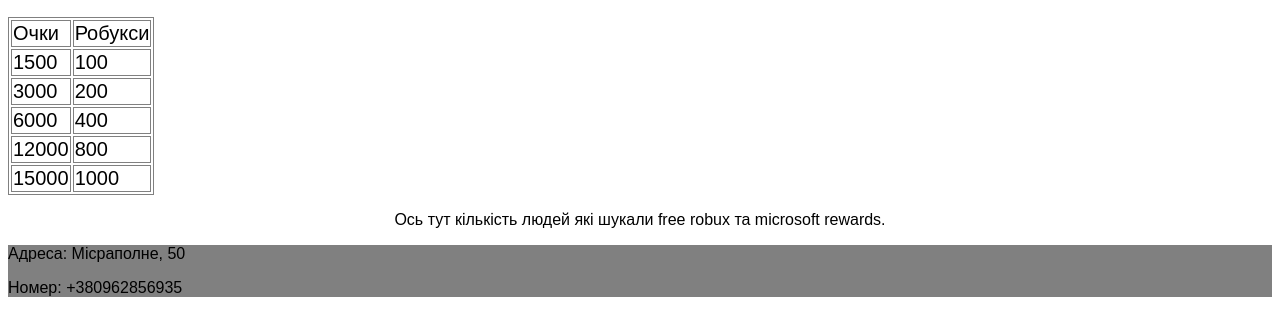
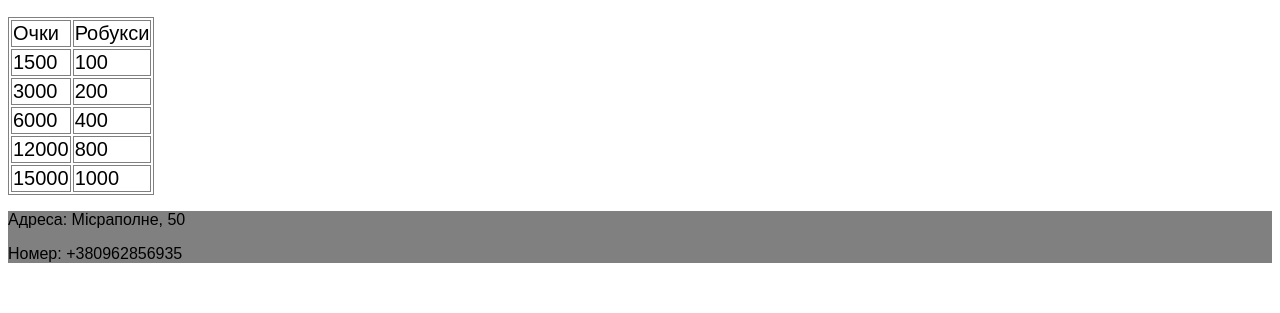
Before and after one commit to misterminefort/misterminefort.github.io, a plain HTML site: page index.html in a window 1280 px wide. Shown: the part 619-932 px from the top of the page. After the commit the page ends 898 px from the top, so only its background shows below. Drawn offline with Linux system fonts and the light colour scheme; a script that the page names is missing.

Commit message:
Update index.html

```diff
--- a/index.html
+++ b/index.html
@@ -39,9 +39,6 @@
                 </tr>
 
             </table>
-            <p>Ось тут кількість людей які шукали free robux та microsoft rewards.</p>
-            <script type="text/javascript" src="https://ssl.gstatic.com/trends_nrtr/3826_RC01/embed_loader.js"></script> <script type="text/javascript"> trends.embed.renderExploreWidget("TIMESERIES", {"comparisonItem":[{"keyword":"free robux","geo":"","time":"now 1-d"},{"keyword":"microsoft rewards","geo":"","time":"now 1-d"}],"category":0,"property":""}, {"exploreQuery":"date=now%201-d&q=free%20robux,microsoft%20rewards","guestPath":"https://trends.google.com:443/trends/embed/"}); </script>
-
         </main>
         <header style="background-color:gray;">
             <p>Адреса: Місраполне, 50</p>
```
